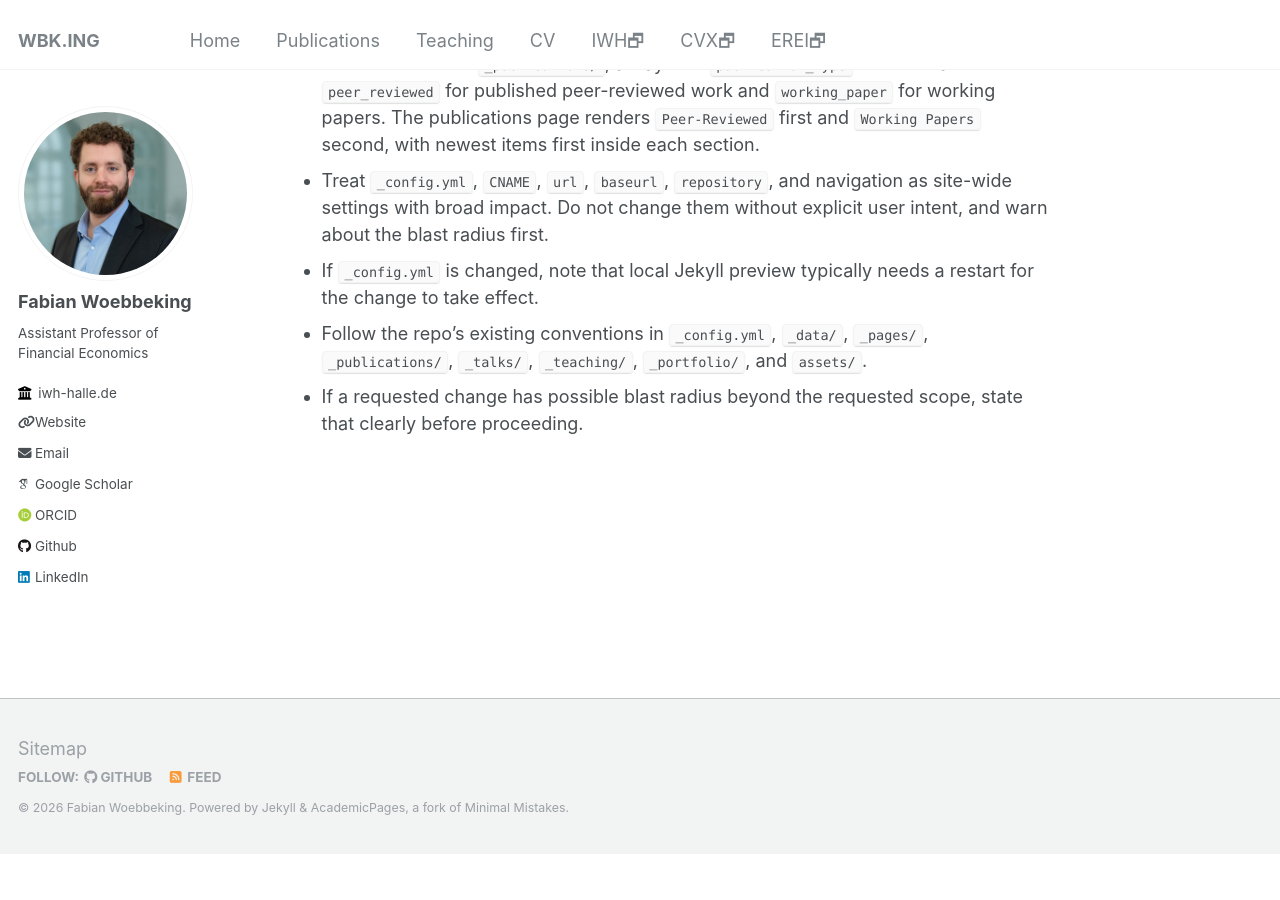
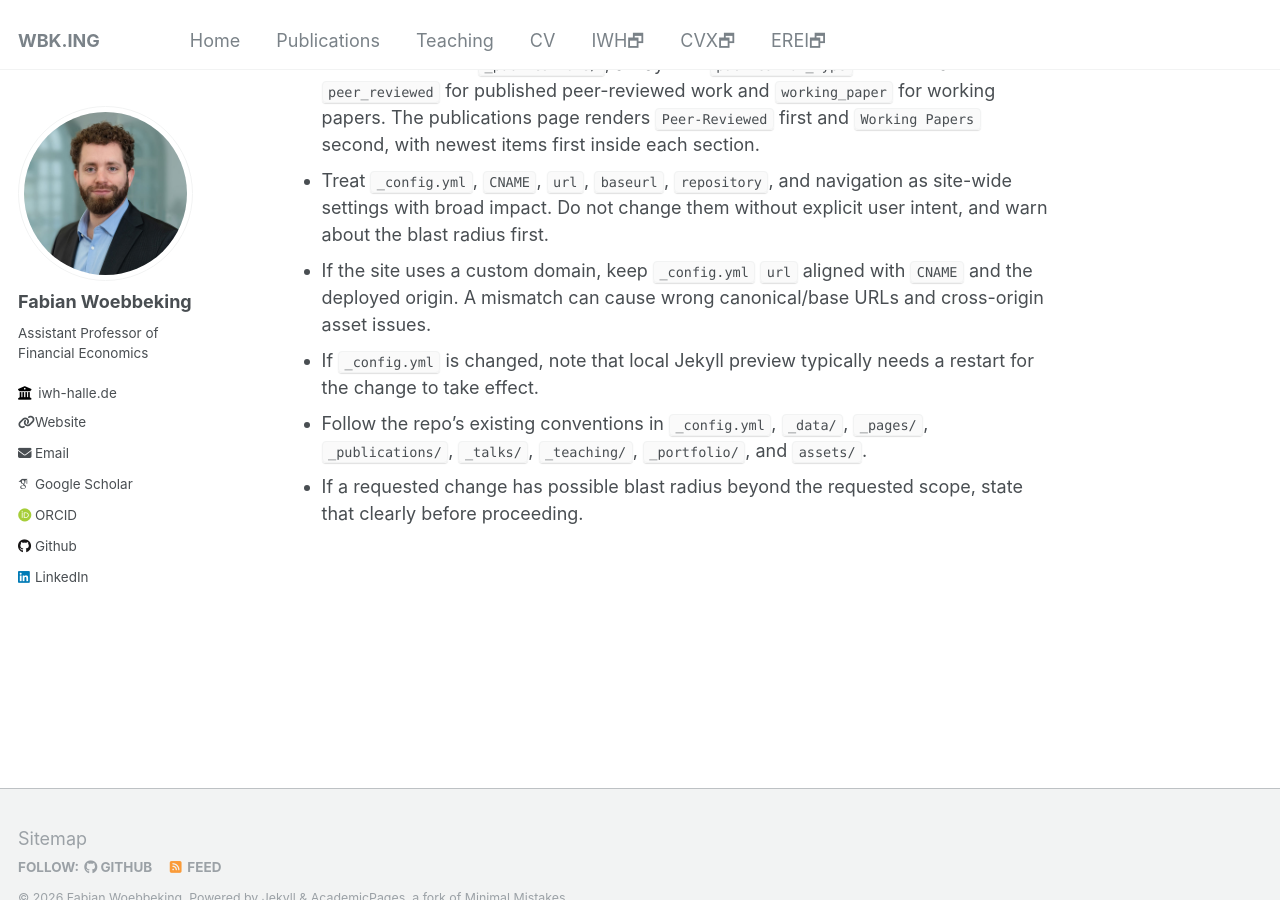
Before and after one commit to cafawo/cafawo.github.io, a Jekyll site: the page built from AGENTS.md, in a window 1280 px wide and 900 px high, scrolled down 735 px. Built offline with Jekyll 4.4.1, drawn with Linux system fonts in a browser that asks for light colours; some web fonts are replaced; our own code applies the rules of GitHub Pages for plain Markdown files; before the commit the page ends 1589 px from its top, so only the background shows below that.

Commit message:
Update agent instructions and align site URL with custom domain

```diff
--- a/AGENTS.md
+++ b/AGENTS.md
@@ -10,6 +10,7 @@
 - Prefer editing content in Markdown files and existing collection entries first: `_pages/` for standalone pages, `_publications/`, `_talks/`, `_teaching/`, and `_portfolio/` for archive-driven content, and `_data/navigation.yml` for menu links.
 - For new entries in `_publications/`, always set `publication_type` in front matter. Use `peer_reviewed` for published peer-reviewed work and `working_paper` for working papers. The publications page renders `Peer-Reviewed` first and `Working Papers` second, with newest items first inside each section.
 - Treat `_config.yml`, `CNAME`, `url`, `baseurl`, `repository`, and navigation as site-wide settings with broad impact. Do not change them without explicit user intent, and warn about the blast radius first.
+- If the site uses a custom domain, keep `_config.yml` `url` aligned with `CNAME` and the deployed origin. A mismatch can cause wrong canonical/base URLs and cross-origin asset issues.
 - If `_config.yml` is changed, note that local Jekyll preview typically needs a restart for the change to take effect.
 - Follow the repo's existing conventions in `_config.yml`, `_data/`, `_pages/`, `_publications/`, `_talks/`, `_teaching/`, `_portfolio/`, and `assets/`.
 - If a requested change has possible blast radius beyond the requested scope, state that clearly before proceeding.
--- a/_config.yml
+++ b/_config.yml
@@ -12,7 +12,7 @@ title                    : "WBK.ING"
 title_separator          : "-"
 name                     : &name "Fabian Woebbeking"
 description              : &description "Assistant Professor of Financial Economics"
-url                      : https://cafawo.github.io # the base hostname & protocol for your site e.g. "https://mmistakes.github.io"
+url                      : https://wbk.ing # the deployed site origin; keep aligned with CNAME/custom domain
 baseurl                  : "" # the subpath of your site, e.g. "/blog"
 repository               : "cafawo/cafawo.github.io"
 
```
